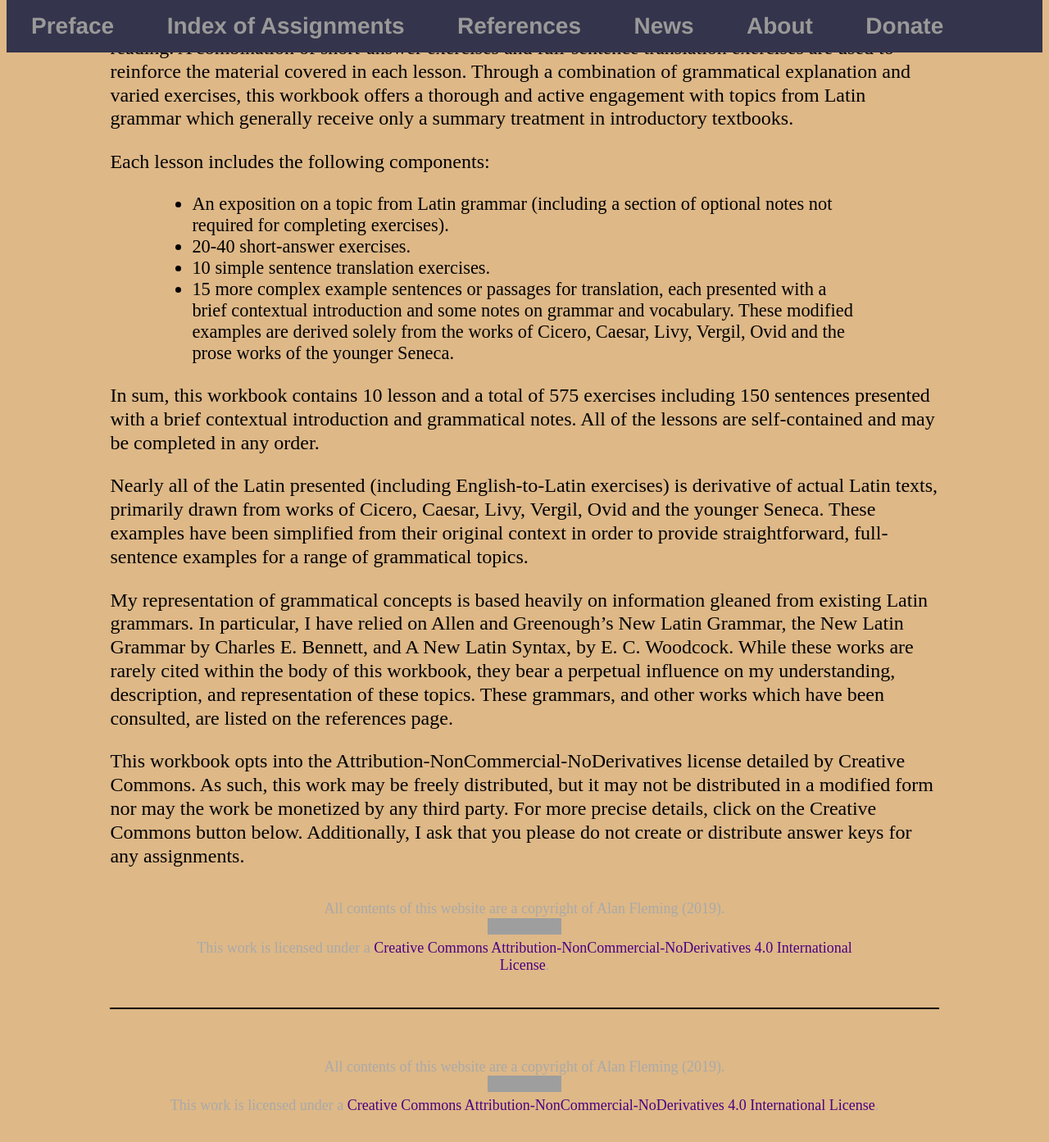
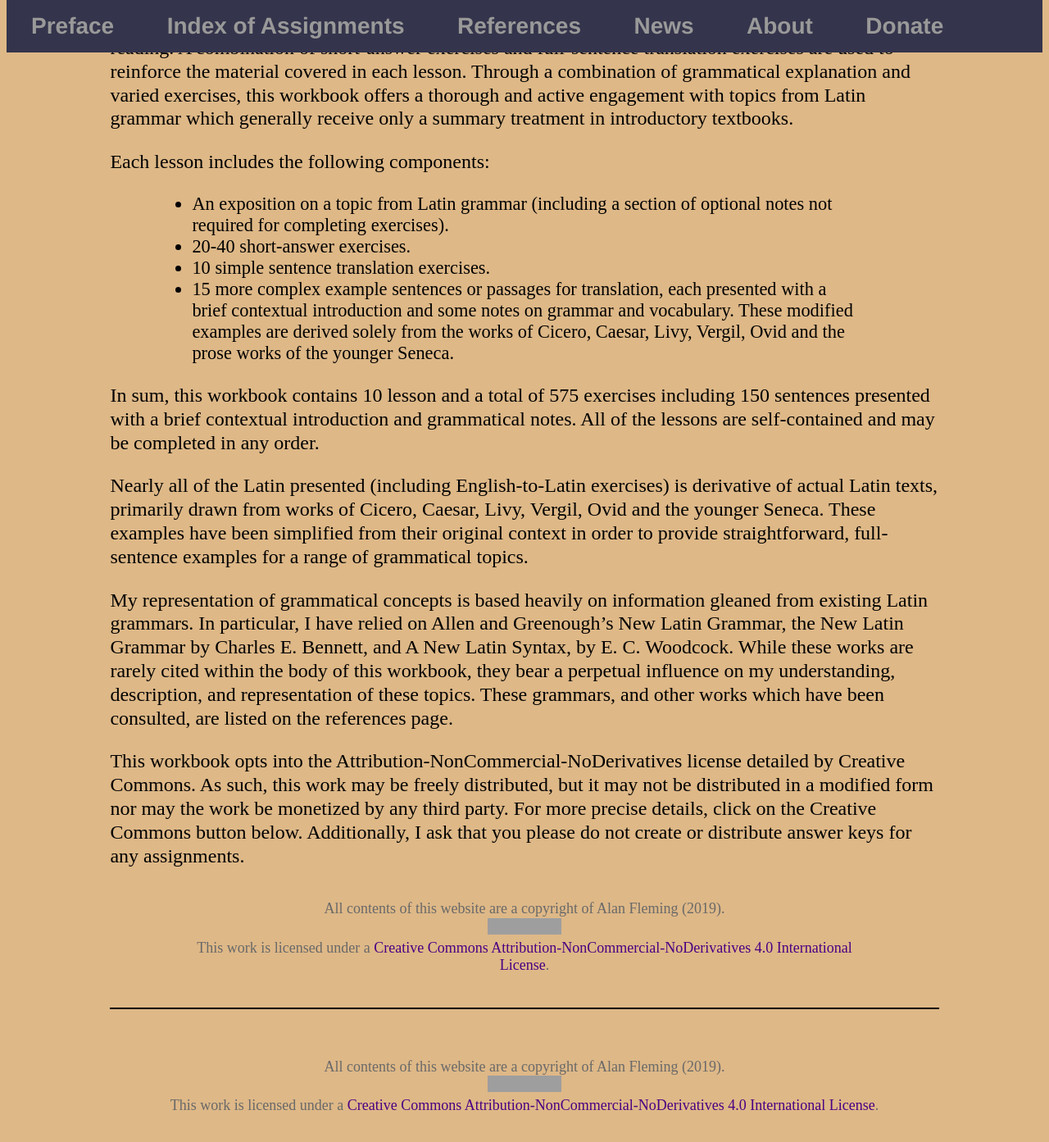
Before and after one commit to AlanCFleming82/AlanCFleming82.github.io, a Jekyll site: the page built from index.html, in a window 1280 px wide and 1400 px high, scrolled down 422 px. Shown: the top 1393 px of the window at 82% size. Built offline with Jekyll 4.4.1, drawn with Linux system fonts in a browser that asks for light colours; grey boxes are pictures that could not be loaded.

Commit message:
footer color change

```diff
--- a/css/main.css
+++ b/css/main.css
@@ -22,7 +22,7 @@
 	margin: 40px auto;
 	font-family:'Helvetica', 'Arial', 'Sans-Serif';
 	font-size: .75em;
-	color: DarkGrey;
+	color: DimGrey;
 	text-align: center;
 }
 nav ul {
```
